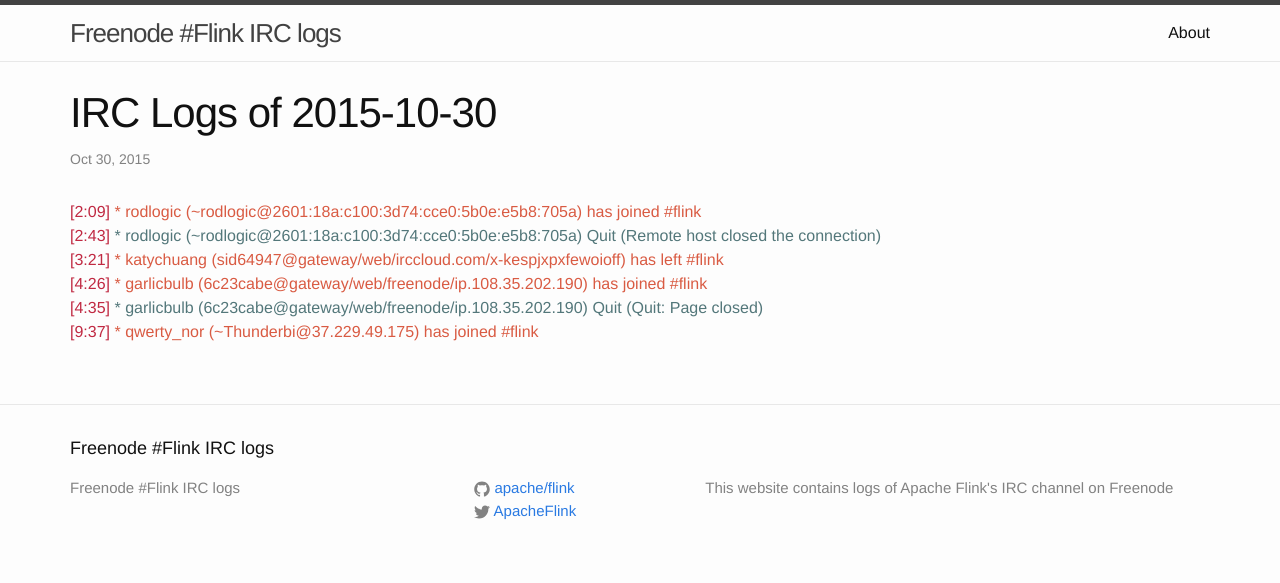
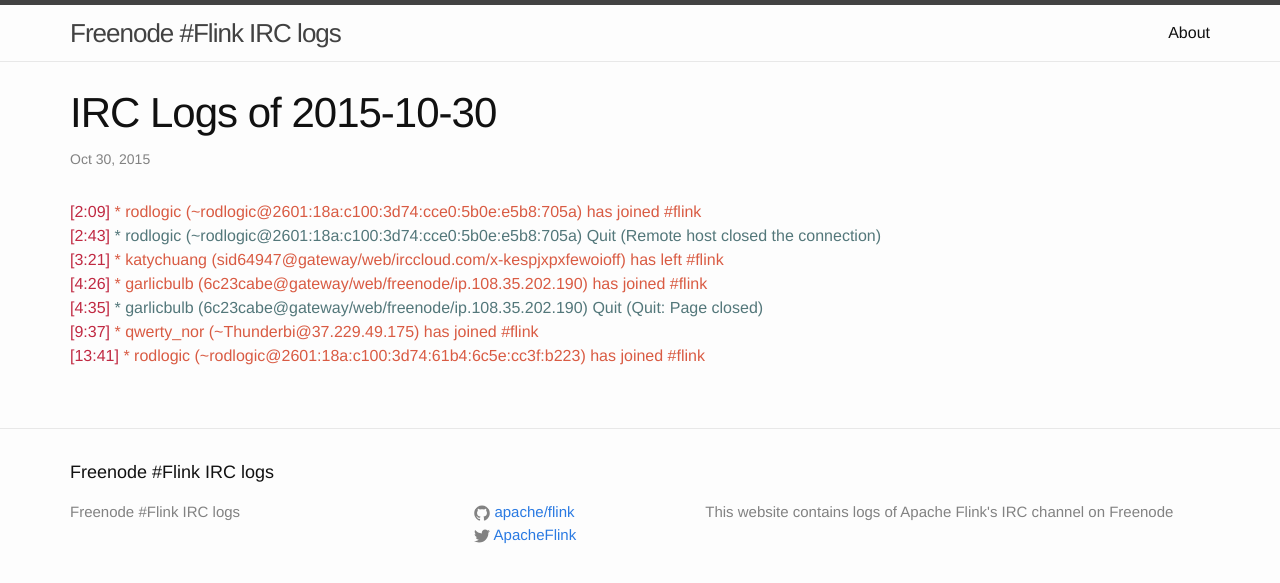
Before and after one commit to flink-irc-logs/flink-irc-logs.github.io, a Jekyll site: the page built from _posts/2015-10-30-logs.markdown, in a window 1280 px wide. Shown: the top 583 px of the page. Built offline with Jekyll 4.4.1, drawn with Linux system fonts in a browser that asks for light colours.

Commit message:
Update of the logs on Fri Oct 30 14:16:23 CET 2015

```diff
--- a/_posts/2015-10-30-logs.markdown
+++ b/_posts/2015-10-30-logs.markdown
@@ -10,3 +10,4 @@
 <span class="irc-date">[4:26]</span> <span class="irc-green">* garlicbulb (6c23cabe@gateway/web/freenode/ip.108.35.202.190) has joined #flink</span><br />
 <span class="irc-date">[4:35]</span> <span class="irc-navy">* garlicbulb (6c23cabe@gateway/web/freenode/ip.108.35.202.190) Quit (Quit: Page closed)</span><br />
 <span class="irc-date">[9:37]</span> <span class="irc-green">* qwerty_nor (~Thunderbi@37.229.49.175) has joined #flink</span><br />
+<span class="irc-date">[13:41]</span> <span class="irc-green">* rodlogic (~rodlogic@2601:18a:c100:3d74:61b4:6c5e:cc3f:b223) has joined #flink</span><br />
```
